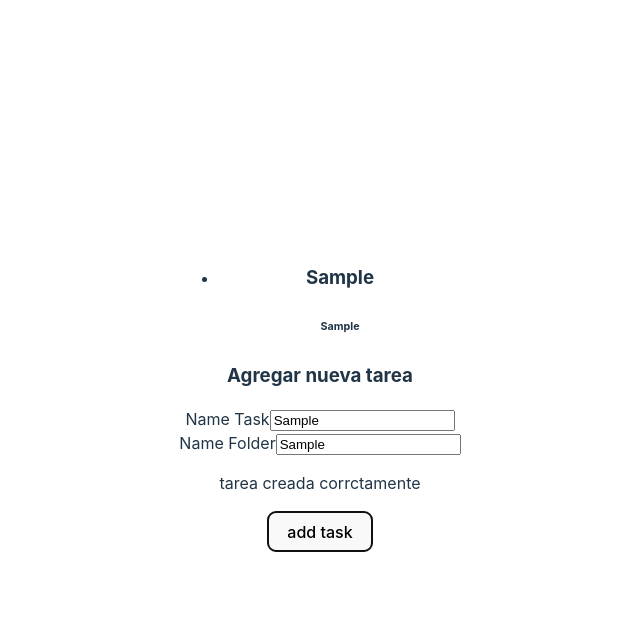
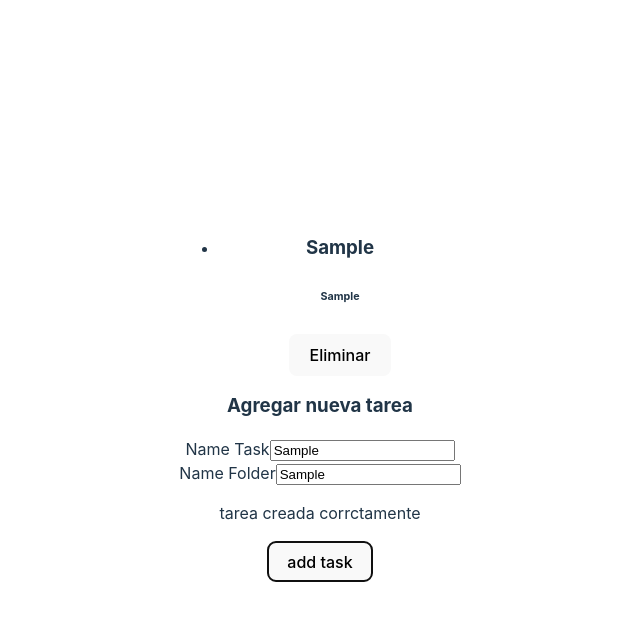
Before and after one commit to Lopez089/app_task, a React (Vite) app: page / in a window 1280 px wide. Both pictures are taken after typing "Sample", "Sample" into the empty fields and a click on the button "add task". Shown: the top 620 px of the page, without its empty margins (320-960 px from the left). Built offline with nearby package versions, Linux system fonts and the light colour scheme; no server answers; data requests are answered from the project's data file.

Commit message:
feat: handleRemoveTask create

```diff
--- a/src/App.tsx
+++ b/src/App.tsx
@@ -10,6 +10,23 @@ const App = (): JSX.Element => {
   const [state, dispatch] = useContext(Context)
   const stateFetch = useFetch('http://localhost:3000/tasks/')
 
+  const handleRemoveTask = (id: string): void => {
+    dispatch({ type: actionType.removeTask, payload: id })
+    const removeTask = async (): Promise<void> => {
+      fetch(`http://localhost:3000/tasks/${id}`, {
+        method: 'DELETE',
+        headers: {
+          'Content-Type': 'application/json'
+        },
+        body: null
+      })
+        .then(async res => await res.json())
+        .catch(e => { console.error(e) })
+    }
+    removeTask()
+      .then()
+      .catch(e => { console.error(e) })
+  }
   useEffect(() => {
     dispatch({ type: actionType.initialState, payload: stateFetch })
   }, [stateFetch])
@@ -32,6 +49,7 @@ const App = (): JSX.Element => {
                 <li key={task.id}>
                   <h3>{task.task}</h3>
                   <h6>{task.folder}</h6>
+                  <button onClick={() => { handleRemoveTask(task.id) }}>Eliminar</button>
                 </li>
               )
             }))
--- a/src/interface/state/action.ts
+++ b/src/interface/state/action.ts
@@ -5,6 +5,7 @@ import { INewTask } from '../components/listTasks/index'
 export enum actionType {
   initialState,
   addTask,
+  removeTask
 }
 
 export interface initialState {
@@ -17,4 +18,9 @@ export interface addTask {
   payload: INewTask
 }
 
-export type taskAction = initialState | addTask
+export interface removeTask {
+  type: actionType.removeTask
+  payload: string
+}
+
+export type taskAction = initialState | addTask | removeTask
--- a/src/store/reducer.ts
+++ b/src/store/reducer.ts
@@ -12,8 +12,10 @@ export const taskReducer = (state: taskState<task[]>, action: taskAction): taskS
     case actionType.initialState:
       return action.payload
     case actionType.addTask:
-      console.log(action)
       return { ...state, data: [...(state.data as []), action.payload] }
+    case actionType.removeTask:
+      return { ...state, data: (state.data as task[]).filter((e) => { return e.id !== action.payload }) }
+
     default:
       return state
   }
```
